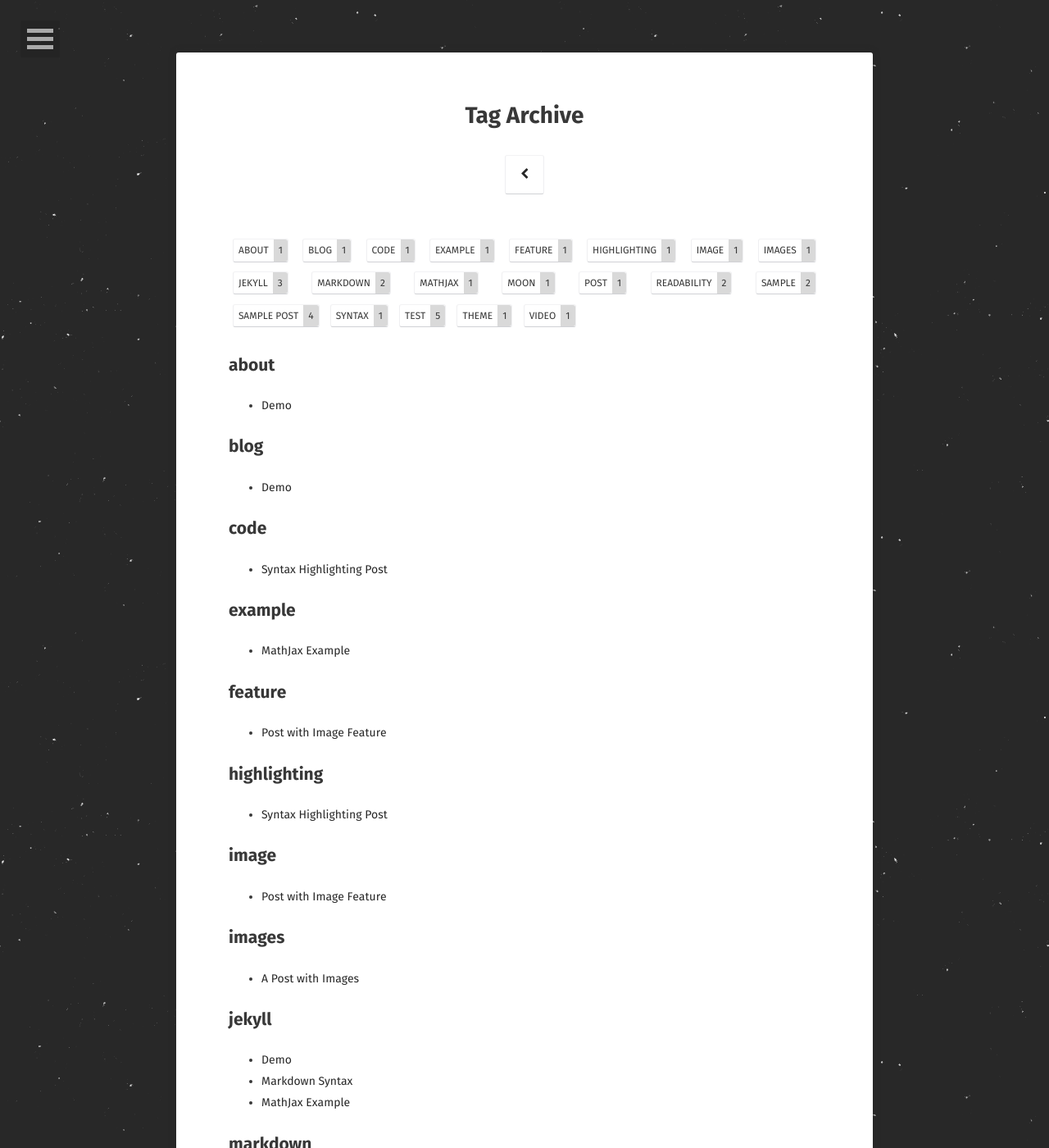
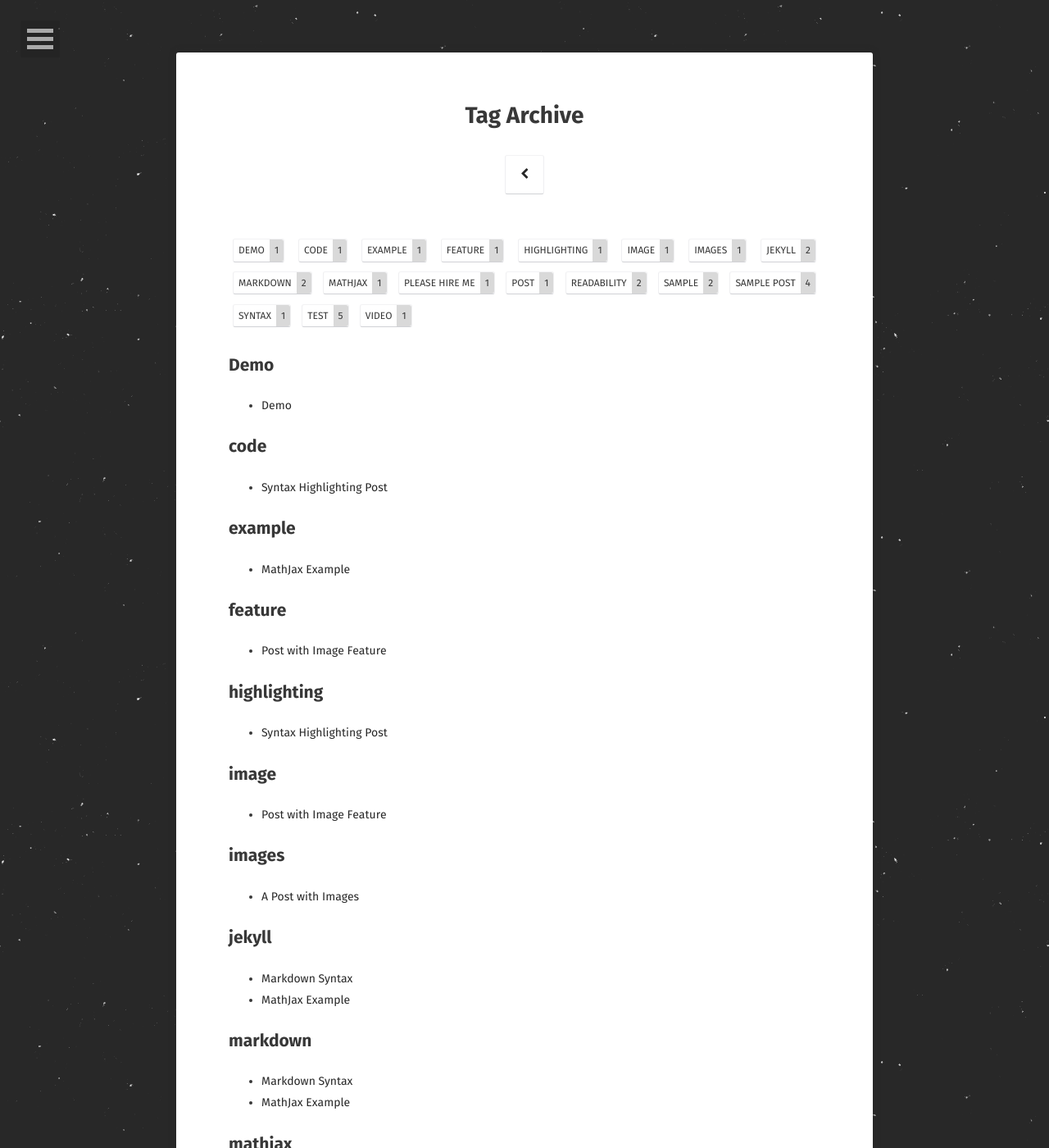
Before and after one commit to sammie-anie/portfolio, a Jekyll site: the page built from tags/index.html, in a window 1280 px wide and 1400 px high. Shown: the whole window at 82% size. Built offline with Jekyll 4.4.1, drawn with Linux system fonts in a browser that asks for light colours; some web fonts are replaced; some of the changed text lies outside the part shown.

Commit message:
Update 2016-03-21-moon-theme.md

```diff
--- a/_posts/2016-03-21-moon-theme.md
+++ b/_posts/2016-03-21-moon-theme.md
@@ -1,15 +1,13 @@
 ---
 layout: post
 title:  "Demo"
-date:   2020-03-06
-excerpt: "Minimal, one column Jekyll theme for your blog."
+date:   2020-03-25
+excerpt: "Demo"
 project: true
 tag:
-- jekyll
-- moon
-- blog
-- about
-- theme
+- Demo
+- please hire me
+
 comments: true
 ---
 
```
